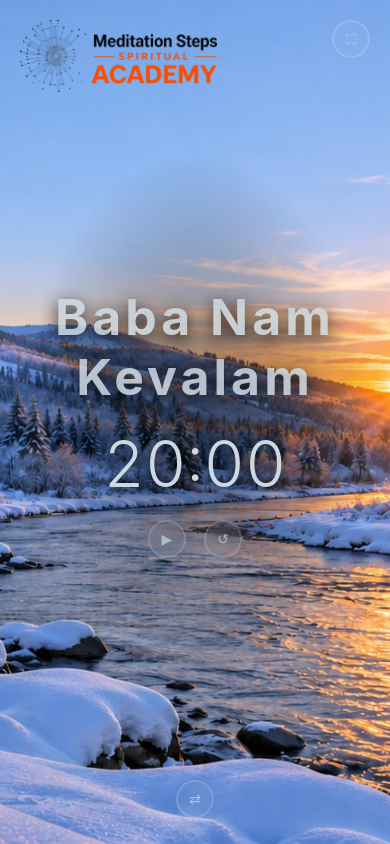
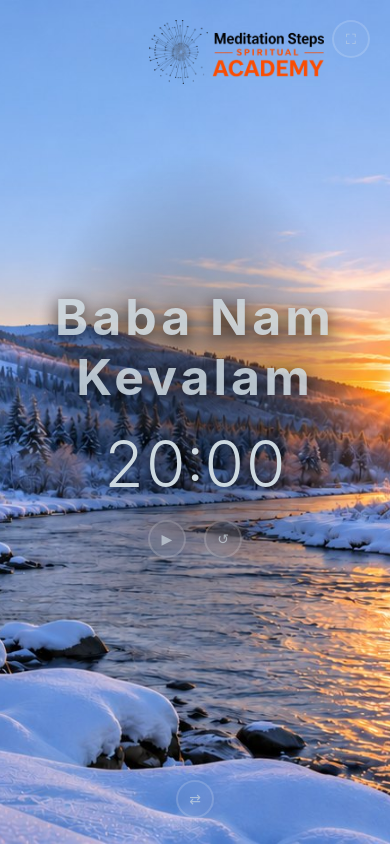
Before and after one commit to DaniilTur24/meditation-timer, a plain HTML site: page index.html in a window 390 px wide. Drawn offline with Linux system fonts and the light colour scheme.

Commit message:
Move logo to top-right corner, 130px
Co-Authored-By: Claude Sonnet 5.5 <noreply@anthropic.com>

```diff
--- a/index.html
+++ b/index.html
@@ -49,12 +49,12 @@
       background: radial-gradient(ellipse 55% 40% at center, rgba(0, 0, 0, 0.4) 0%, rgba(0, 0, 0, 0.15) 55%, rgba(0, 0, 0, 0) 80%);
     }
 
-    /* static logo, top-left corner (mirrors the 20px offset of the top-right buttons) */
+    /* static logo, top-right corner, just left of the fullscreen button */
     #logo {
       position: fixed;
       top: 20px;
-      left: 20px;
-      height: 120px;
+      right: 70px;
+      height: 130px;
       width: auto;
       z-index: 5;
       pointer-events: none;
@@ -64,7 +64,8 @@
 
     @media (max-width: 560px) {
       #logo {
-        height: 72px;
+        height: 64px;
+        right: 66px;
       }
     }
 
```
